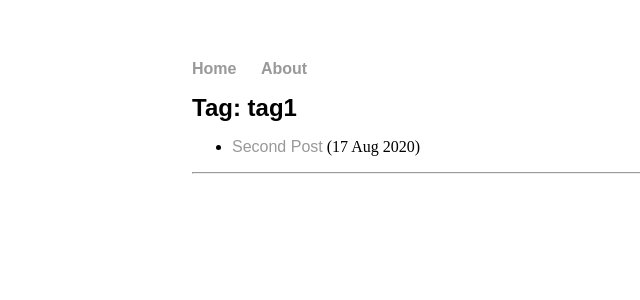
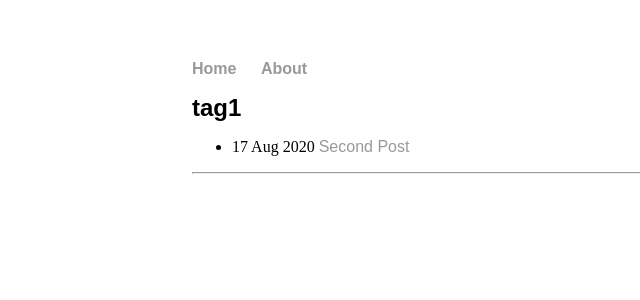
Before and after one commit to georgeball95/georgeball95.github.io, a Jekyll site: the page built from tag/tag1.md, in a window 1280 px wide. Shown: the top 300 px of the page, without its empty margins (0-640 px from the left). Built offline with Jekyll 4.4.1, drawn with Linux system fonts in a browser that asks for light colours.

Commit message:
Update tagpage.html

```diff
--- a/_layouts/tagpage.html
+++ b/_layouts/tagpage.html
@@ -2,12 +2,10 @@
 layout: default
 ---
 <div class="post">
-<h1>Tag: {{ page.tag }}</h1>
+<h1>{{ page.tag }}</h1>
 <ul>
 {% for post in site.tags[page.tag] %}
-  <li><a href="{{ post.url }}">{{ post.title }}</a> ({{ post.date | date_to_string }})<br>
-    {{ post.description }}
-  </li>
+<li><span>{{ post.date | date_to_string }} <a href="{{ post.url }}" title="{{ post.title }}">{{ post.title }}</a></li>
 {% endfor %}
 </ul>
 </div>
```
